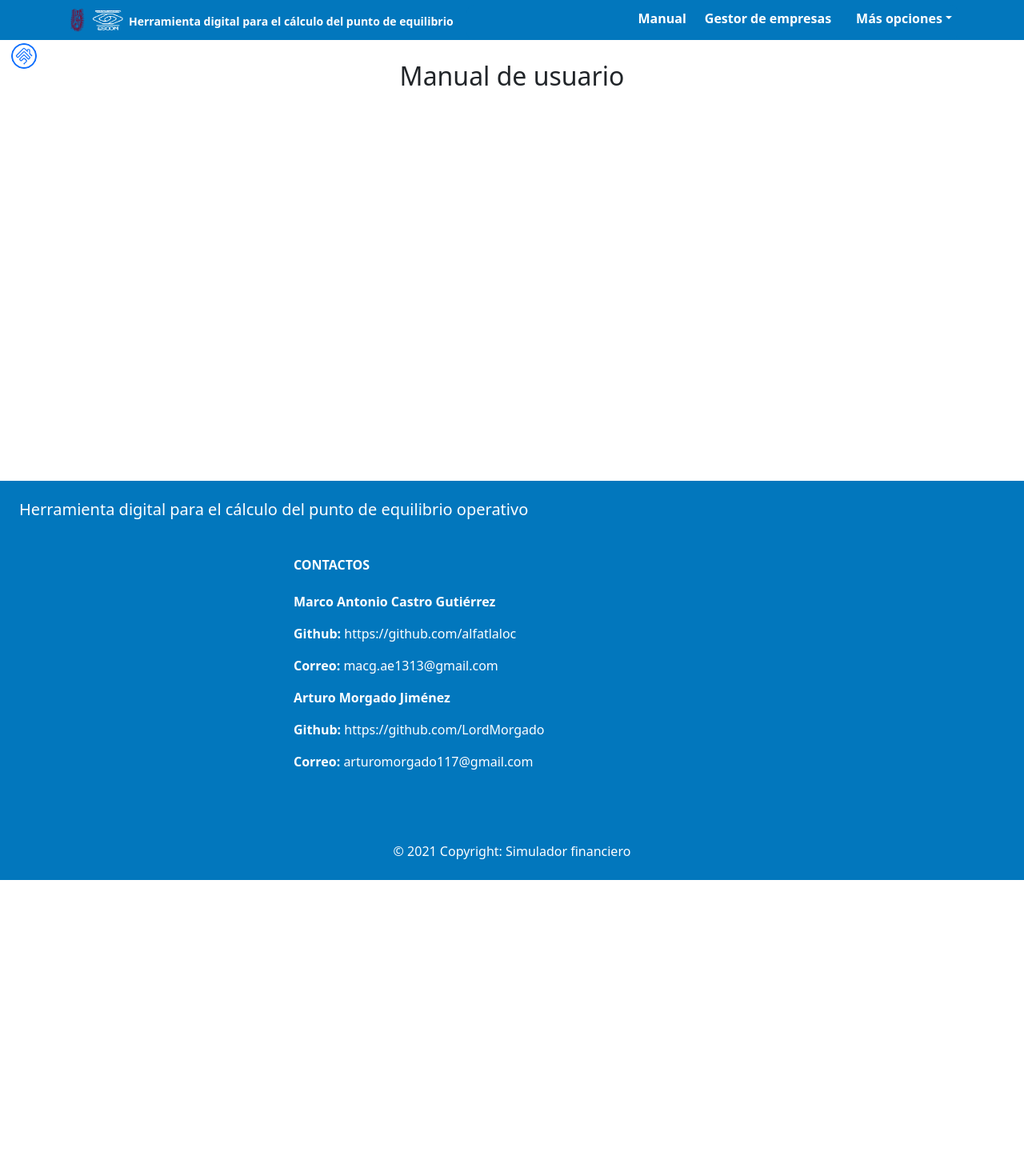
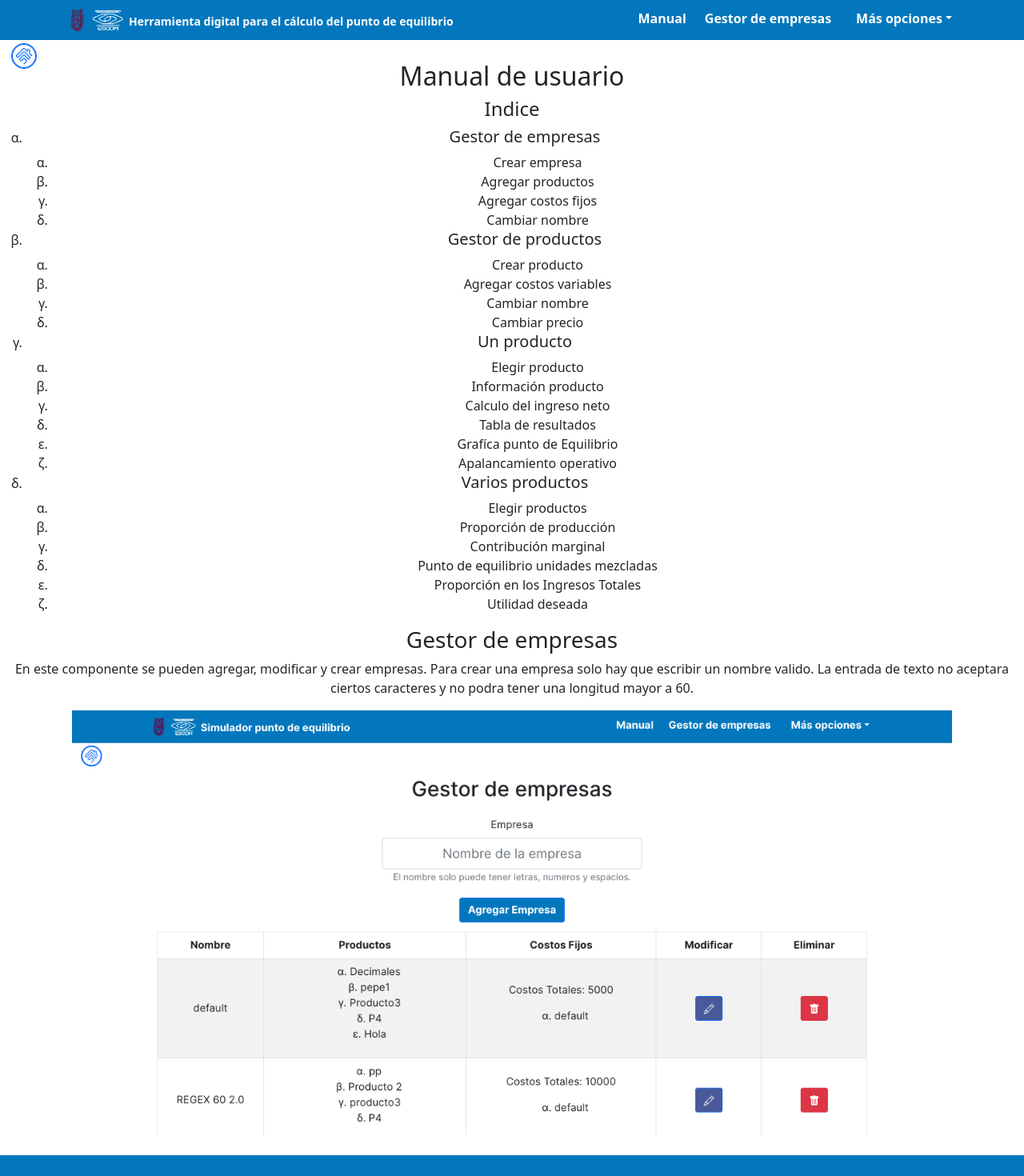
Before and after one commit to alfatlaloc/Simuladores, a React (Create React App) app: page /manual in a window 1280 px wide. Shown: the top 1470 px of the page at 80% size. Before the commit the page ends 1100 px from the top, so only its background shows below. Built offline with nearby package versions, Linux system fonts and the light colour scheme.

Commit message:
Minor fixes

```diff
--- a/src/App.tsx
+++ b/src/App.tsx
@@ -12,7 +12,7 @@ import UnaEmpresa from "./Components/Simulador/UnaEmpresa";
 import ModificarProducto from "./Components/Productos/ModificarProducto";
 import VariosProductos from "./Components/VariosProductos/VariosProductos";
 import Metodologia from "./Components/HomeFiles/Metodologia";
-import ActividadesAprendizaje from "./Components/HomeFiles/actividadesAprendizaje";
+import Practica from "./Components/HomeFiles/Practica";
 import Referencias from "./Components/HomeFiles/referencias";
 import PuntoEquilibrio from "./Components/HomeFiles/puntoEquilibrio";
 import PuntoEquilibrioOperacional from "./Components/HomeFiles/indicePuntoEquilibrio/1PuntoDeEquilibrioOperacional";
@@ -31,7 +31,7 @@ function App() {
             <Route path="/simulador" component={Simulador} />
 
             <Route path="/glosario" component={Glosario} />
-            <Route path="/actividadesA" component={ActividadesAprendizaje} />
+            <Route path="/practica" component={Practica} />
             <Route path="/teoriaPuntoEq" component={PuntoEquilibrio} />
             <Route
               path="/teoriaPuntoEq-1"
--- a/src/Components/Home.tsx
+++ b/src/Components/Home.tsx
@@ -160,7 +160,7 @@ const Home = () => {
 
         <Card className="text-center tarjeta">
           <Card.Header className="cardHeader">
-            Actividades de aprendizaje
+            Práctica
           </Card.Header>
           <Card.Body>
             <Card.Text className="textoTrjetas">
@@ -170,7 +170,7 @@ const Home = () => {
             <Button
               className="buttonPrimary m-2"
               onClick={() => {
-                history.push("actividadesA");
+                history.push("practica");
               }}
             >
               <ImEnter />
--- /dev/null
+++ b/src/Components/HomeFiles/Practica.tsx
@@ -0,0 +1,14 @@
+const Practica = () => {
+  return (
+    <section className="textosEncuadre">
+      <h1>Práctica</h1>
+      <p>
+        Después de revisar el contenido temático y utilizando este simulador del
+        punto de equilibrio, realiza la siguiente práctica:
+      </p>
+      <a href={require("../../docs/practica.pdf")} target="_blank" > Descargar</a>
+    </section>
+  );
+};
+
+export default Practica;
--- a/src/Components/HomeFiles/actividadesAprendizaje.tsx
+++ /dev/null
@@ -1,14 +0,0 @@
-
-const ActividadesAprendizaje = () => {
-
-  return (
-    <section className="textosEncuadre">
-      <h1>Actividades de aprendizaje</h1>
-      <p> Lorem ipsum dolor sit amet, consectetur adipiscing elit. Vivamus condimentum mattis sapien in fringilla. Sed placerat ut arcu nec bibendum. Nulla elementum consequat tellus, sit amet consequat eros varius in. Vestibulum pellentesque lacus ut enim condimentum, in cursus felis pulvinar. Fusce iaculis interdum nulla non tempor. Integer sed risus eros. Vestibulum ante ipsum primis in faucibus orci luctus et ultrices posuere cubilia curae; Pellentesque cursus, dolor at lacinia imperdiet, nibh felis vulputate leo, eu posuere eros neque at felis. Donec ullamcorper sit amet leo in pretium. Vestibulum ante ipsum primis in faucibus orci luctus et ultrices posuere cubilia curae; Nulla sed lacus odio.
-
-      </p>
-    </section>
-  );
-};
-
-export default ActividadesAprendizaje;
--- /dev/null
+++ b/src/Components/Manual/Entradas/GestorDeEmpresas.tsx
@@ -0,0 +1,21 @@
+import img1 from "../../../img/ManualUsuario/GestorEmpresas/1.png";
+const GestorDeEmpresas = () => {
+  return (
+    <section id="GestorDeEmpresas">
+      <h3>Gestor de empresas</h3>
+      <p>
+        En este componente se pueden agregar, modificar y crear empresas. Para
+        crear una empresa solo hay que escribir un nombre valido. La entrada de
+        texto no aceptara ciertos caracteres y no podra tener una longitud mayor
+        a 60.
+      </p>
+      <img
+        className="imgMU"
+        src={img1}
+        alt="Pantalla principal gestor usuarios"
+      ></img>
+    </section>
+  );
+};
+
+export default GestorDeEmpresas;
--- /dev/null
+++ b/src/Components/Manual/Indice.tsx
@@ -0,0 +1,58 @@
+import GestorDeEmpresas from "./Entradas/GestorDeEmpresas";
+
+const Indice = () => {
+  return (
+    <>
+      <section id="indice">
+        <h4>Indice</h4>
+        <ul className="listaElementos">
+          <li>
+            <h5>Gestor de empresas</h5>
+            <ul className="listaElementos">
+              <li>Crear empresa</li>
+              <li>Agregar productos</li>
+              <li>Agregar costos fijos</li>
+              <li>Cambiar nombre</li>
+            </ul>
+          </li>
+          <li>
+            <h5>Gestor de productos</h5>
+            <ul className="listaElementos">
+              <li>Crear producto</li>
+              <li>Agregar costos variables</li>
+              <li>Cambiar nombre</li>
+              <li>Cambiar precio</li>
+            </ul>
+          </li>
+          <li>
+            <h5>Un producto</h5>
+            <ul className="listaElementos">
+              <li>Elegir producto</li>
+              <li>Información producto</li>
+              <li>Calculo del ingreso neto</li>
+              <li>Tabla de resultados</li>
+              <li>Grafíca punto de Equilibrio</li>
+              <li>Apalancamiento operativo</li>
+            </ul>
+          </li>
+          <li>
+            <h5>Varios productos</h5>
+            <ul className="listaElementos">
+              <li>Elegir productos</li>
+              <li>Proporción de producción</li>
+              <li>Contribución marginal</li>
+              <li>Punto de equilibrio unidades mezcladas</li>
+              <li>Proporción en los Ingresos Totales</li>
+              <li>Utilidad deseada</li>
+            </ul>
+          </li>
+        </ul>
+      </section>
+      <section id="contenido">
+        <GestorDeEmpresas />
+      </section>
+    </>
+  );
+};
+
+export default Indice;
--- a/src/Components/Manual/Manual.tsx
+++ b/src/Components/Manual/Manual.tsx
@@ -1,10 +1,13 @@
 import BotonHome from "../Common/BotonHome";
+import Indice from "./Indice";
+import '../../Styles/ManualUsuario.sass';
 
 const Manual = () => {
   return (
     <div className="pagina">
       <h2>Manual de usuario</h2>
-      <BotonHome/>
+      <BotonHome />
+      <Indice />
     </div>
   );
 };
--- /dev/null
+++ b/src/Styles/ManualUsuario.sass
@@ -0,0 +1,3 @@
+.imgMU
+    width: 95vw
+    max-width: 1100px
```
Also changed, not shown: src/img/ManualUsuario/GestorEmpresas/1.png (added), 1 other file (tests, documents, lock files or other folders).
